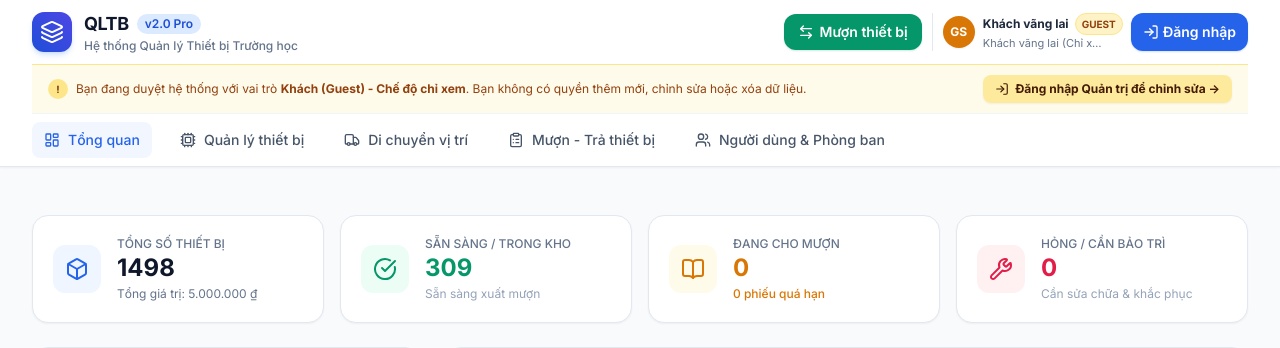
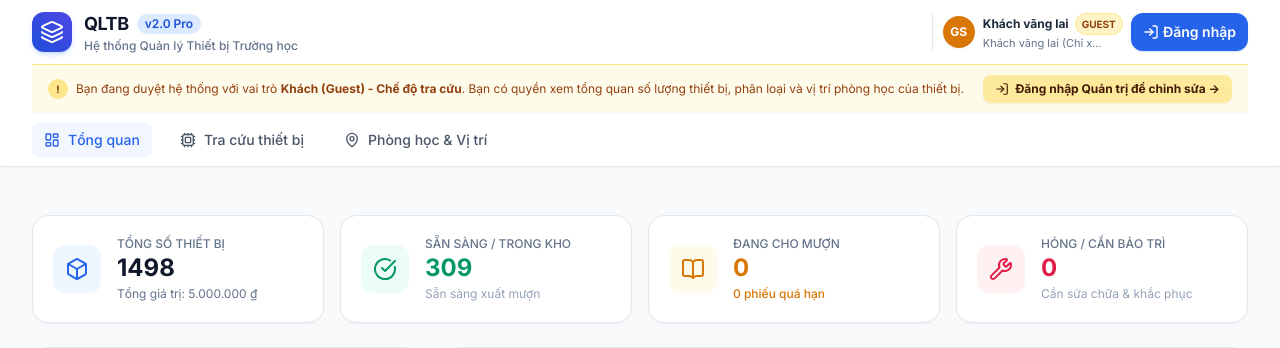
Before and after one commit to bluewhale522/QLTB, a Flask app: page / in a window 1280 px wide. Shown: the top 348 px of the page. Run offline with Flask 3, Linux system fonts and the light colour scheme; data comes from the database, SQL or seed files in the repository; some libraries are stand-ins or nearby versions.

Commit message:
fix(auth): bao mat sdt can bo va gioi han quyen xem cho vai tro guest

```diff
--- a/app.py
+++ b/app.py
@@ -918,6 +918,7 @@ def move_device():
     })
 
 @app.route('/api/movements', methods=['GET'])
+@admin_required
 def get_movements():
     search = request.args.get('search', '').strip()
     conn = get_db()
@@ -1068,6 +1069,7 @@ def import_csv():
 
 # --- API MƯỢN - TRẢ THIẾT BỊ (BORROW & RETURN) ---
 @app.route('/api/borrow', methods=['GET'])
+@admin_required
 def list_borrow_requests():
     status = safe_clean(request.args.get('status'))
     search = safe_clean(request.args.get('search'))
@@ -1101,6 +1103,7 @@ def list_borrow_requests():
     return jsonify(result)
 
 @app.route('/api/borrow', methods=['POST'])
+@admin_required
 def create_borrow_request():
     data = request.json or {}
     user_code = safe_upper(data.get('user_code'))
@@ -1299,17 +1302,36 @@ def return_borrow(borrow_id):
 # --- API USERS & LOCATIONS & CATEGORIES ---
 @app.route('/api/users', methods=['GET'])
 def list_users():
-    conn = get_db()
-    cursor = conn.cursor()
-    cursor.execute("""
-        SELECT u.*, a.id as account_id, a.username as account_username, a.role as account_role
-        FROM users u
-        LEFT JOIN accounts a ON (u.account_id IS NOT NULL AND u.account_id = a.id)
-                             OR LOWER(u.code) = LOWER(a.username)
-                             OR (u.email IS NOT NULL AND u.email != '' AND LOWER(u.email) = LOWER(a.email))
-        ORDER BY u.department ASC, u.fullname ASC
-    """)
-    users = [dict_from_row(r) for r in cursor.fetchall()]
+    acc = get_current_account()
+    is_staff = acc.get('role') in ('admin', 'manager')
+    conn = get_db()
+    cursor = conn.cursor()
+    if is_staff:
+        cursor.execute("""
+            SELECT u.*, a.id as account_id, a.username as account_username, a.role as account_role
+            FROM users u
+            LEFT JOIN accounts a ON (u.account_id IS NOT NULL AND u.account_id = a.id)
+                                 OR LOWER(u.code) = LOWER(a.username)
+                                 OR (u.email IS NOT NULL AND u.email != '' AND LOWER(u.email) = LOWER(a.email))
+            ORDER BY u.department ASC, u.fullname ASC
+        """)
+        users = [dict_from_row(r) for r in cursor.fetchall()]
+    else:
+        # Bảo mật: Khách (Guest) tuyệt đối KHÔNG ĐƯỢC PHÉP xem số điện thoại và thông tin tài khoản cán bộ
+        cursor.execute("""
+            SELECT id, code, fullname, department, role, created_at
+            FROM users
+            ORDER BY department ASC, fullname ASC
+        """)
+        users = []
+        for r in cursor.fetchall():
+            row = dict_from_row(r)
+            row['phone'] = ''
+            row['email'] = ''
+            row['account_id'] = None
+            row['account_username'] = None
+            row['account_role'] = None
+            users.append(row)
     conn.close()
     return jsonify(users)
 
@@ -1511,10 +1533,17 @@ def list_locations():
     floor = safe_clean(request.args.get('floor'))
     conn = get_db()
     cursor = conn.cursor()
+    query = """
+        SELECT l.*, COUNT(d.id) as device_count
+        FROM locations l
+        LEFT JOIN devices d ON d.current_location = l.name
+    """
+    params = []
     if floor and floor != 'all':
-        cursor.execute("SELECT * FROM locations WHERE floor = ? ORDER BY code ASC", (floor,))
-    else:
-        cursor.execute("SELECT * FROM locations ORDER BY floor ASC, code ASC")
+        query += " WHERE l.floor = ?"
+        params.append(floor)
+    query += " GROUP BY l.id ORDER BY l.floor ASC, l.code ASC"
+    cursor.execute(query, params)
     locations = [dict_from_row(r) for r in cursor.fetchall()]
     conn.close()
     return jsonify(locations)
--- a/templates/index.html
+++ b/templates/index.html
@@ -57,7 +57,7 @@
 
                 <!-- Quick Actions & User Switcher (Luôn hiển thị đầy đủ, không tràn màn hình mobile) -->
                 <div class="flex items-center space-x-1.5 sm:space-x-2.5 shrink-0">
-                    <button onclick="openBorrowModal()" title="Mượn thiết bị" class="inline-flex items-center px-2.5 sm:px-3.5 py-1.5 sm:py-2 text-xs sm:text-sm font-semibold rounded-xl text-white bg-emerald-600 hover:bg-emerald-700 shadow-sm shadow-emerald-600/20 transition shrink-0 min-h-[36px]">
+                    <button onclick="openBorrowModal()" title="Mượn thiết bị" class="admin-only inline-flex items-center px-2.5 sm:px-3.5 py-1.5 sm:py-2 text-xs sm:text-sm font-semibold rounded-xl text-white bg-emerald-600 hover:bg-emerald-700 shadow-sm shadow-emerald-600/20 transition shrink-0 min-h-[36px]">
                         <i data-lucide="arrow-left-right" class="w-4 h-4 sm:mr-1.5"></i>
                         <span class="hidden sm:inline">Mượn thiết bị</span>
                     </button>
@@ -95,7 +95,7 @@
             <div id="guestRoleBanner" class="hidden bg-amber-50 border-t border-amber-200 py-2.5 px-3 sm:px-4 text-xs text-amber-800 flex flex-col sm:flex-row items-start sm:items-center justify-between gap-2">
                 <div class="flex items-center space-x-2">
                     <span class="inline-flex items-center justify-center w-5 h-5 rounded-full bg-amber-200 text-amber-900 font-bold text-[10px] shrink-0">!</span>
-                    <span>Bạn đang duyệt hệ thống với vai trò <strong>Khách (Guest) - Chế độ chỉ xem</strong>. Bạn không có quyền thêm mới, chỉnh sửa hoặc xóa dữ liệu.</span>
+                    <span>Bạn đang duyệt hệ thống với vai trò <strong>Khách (Guest) - Chế độ tra cứu</strong>. Bạn có quyền xem tổng quan số lượng thiết bị, phân loại và vị trí phòng học của thiết bị.</span>
                 </div>
                 <button onclick="openAuthModal('login')" class="inline-flex items-center px-3 py-1.5 rounded-lg bg-amber-200/80 hover:bg-amber-200 font-bold text-amber-950 transition whitespace-nowrap text-xs shadow-sm">
                     <i data-lucide="log-in" class="w-3.5 h-3.5 mr-1.5"></i> Đăng nhập Quản trị để chỉnh sửa &rarr;
@@ -110,20 +110,20 @@
                 </button>
                 <button onclick="switchTab('devices')" class="tab-btn px-3 py-2 rounded-lg flex items-center space-x-2 text-slate-600 hover:text-slate-900 hover:bg-slate-100 transition whitespace-nowrap" data-tab="devices">
                     <i data-lucide="cpu" class="w-4 h-4"></i>
-                    <span>Quản lý thiết bị</span>
-                </button>
-                <button onclick="switchTab('movements')" class="tab-btn px-3 py-2 rounded-lg flex items-center space-x-2 text-slate-600 hover:text-slate-900 hover:bg-slate-100 transition whitespace-nowrap" data-tab="movements">
+                    <span id="devicesTabLabel">Tra cứu thiết bị</span>
+                </button>
+                <button onclick="switchTab('movements')" class="tab-btn admin-only px-3 py-2 rounded-lg flex items-center space-x-2 text-slate-600 hover:text-slate-900 hover:bg-slate-100 transition whitespace-nowrap" data-tab="movements">
                     <i data-lucide="truck" class="w-4 h-4"></i>
                     <span>Di chuyển vị trí</span>
                 </button>
-                <button onclick="switchTab('borrow')" class="tab-btn px-3 py-2 rounded-lg flex items-center space-x-2 text-slate-600 hover:text-slate-900 hover:bg-slate-100 transition whitespace-nowrap" data-tab="borrow">
+                <button onclick="switchTab('borrow')" class="tab-btn admin-only px-3 py-2 rounded-lg flex items-center space-x-2 text-slate-600 hover:text-slate-900 hover:bg-slate-100 transition whitespace-nowrap" data-tab="borrow">
                     <i data-lucide="clipboard-list" class="w-4 h-4"></i>
                     <span>Mượn - Trả thiết bị</span>
                     <span id="borrowBadge" class="hidden text-xs px-1.5 py-0.5 rounded-full bg-amber-100 text-amber-800 font-bold">0</span>
                 </button>
                 <button onclick="switchTab('users_rooms')" class="tab-btn px-3 py-2 rounded-lg flex items-center space-x-2 text-slate-600 hover:text-slate-900 hover:bg-slate-100 transition whitespace-nowrap" data-tab="users_rooms">
-                    <i data-lucide="users" class="w-4 h-4"></i>
-                    <span>Người dùng & Phòng ban</span>
+                    <i data-lucide="map-pin" class="w-4 h-4" id="usersRoomsTabIcon"></i>
+                    <span id="usersRoomsTabLabel">Phòng học & Vị trí</span>
                 </button>
                 <button onclick="switchTab('reports')" class="tab-btn admin-only px-3 py-2 rounded-lg flex items-center space-x-2 text-slate-600 hover:text-slate-900 hover:bg-slate-100 transition whitespace-nowrap" data-tab="reports">
                     <i data-lucide="bar-chart-3" class="w-4 h-4"></i>
@@ -598,9 +598,9 @@
 
         <!-- ================= TAB 5: NGƯỜI DÙNG & PHÒNG BAN ================= -->
         <section id="tab-users_rooms" class="tab-content hidden space-y-6">
-            <div class="grid grid-cols-1 lg:grid-cols-2 gap-6">
-                <!-- Danh sách giáo viên / người dùng -->
-                <div class="bg-white p-5 rounded-2xl border border-slate-200 shadow-sm space-y-3.5">
+            <div id="usersRoomsGrid" class="grid grid-cols-1 lg:grid-cols-2 gap-6">
+                <!-- Danh sách giáo viên / người dùng (Bảo mật: Chỉ hiển thị cho Quản lý & Admin, ẩn với Guest) -->
+                <div id="usersManagementCard" class="admin-only bg-white p-5 rounded-2xl border border-slate-200 shadow-sm space-y-3.5">
                     <div class="flex items-center justify-between pb-3 border-b border-slate-100">
                         <div>
                             <h3 class="font-bold text-slate-900 text-base flex items-center">
@@ -654,13 +654,13 @@
                 </div>
 
                 <!-- Danh sách phòng ban / vị trí sử dụng -->
-                <div class="bg-white p-5 rounded-2xl border border-slate-200 shadow-sm space-y-3.5">
+                <div id="locationsManagementCard" class="bg-white p-5 rounded-2xl border border-slate-200 shadow-sm space-y-3.5 col-span-1 lg:col-span-2">
                     <div class="flex items-center justify-between pb-3 border-b border-slate-100">
                         <div>
                             <h3 class="font-bold text-slate-900 text-base flex items-center">
                                 <i data-lucide="map-pin" class="w-5 h-5 mr-2 text-emerald-600"></i> Phòng học, Phòng chức năng & Kho
                             </h3>
-                            <p class="text-xs text-slate-500 mt-0.5">Vị trí lắp đặt thiết bị. <span class="text-blue-600 font-semibold" id="roomEditHint">(Admin sửa trực tiếp Loại phòng)</span></p>
+                            <p class="text-xs text-slate-500 mt-0.5">Vị trí lắp đặt thiết bị. <span class="text-blue-600 font-semibold" id="roomEditHint">(Tra cứu thiết bị đang đặt tại các phòng)</span></p>
                         </div>
                         <button onclick="openAddLocationModal()" class="admin-action px-3 py-1.5 text-xs font-semibold rounded-xl text-white bg-emerald-600 hover:bg-emerald-700 transition flex items-center shrink-0">
                             <i data-lucide="plus" class="w-3.5 h-3.5 mr-1"></i> Thêm phòng
@@ -693,7 +693,7 @@
                         </div>
                         <div class="flex justify-between items-center text-[11px] text-slate-500 px-1">
                             <span id="locationCountBadge" class="font-medium text-emerald-700">Đang tải...</span>
-                            <span class="italic text-slate-400">Click vào dropdown loại phòng để đổi</span>
+                            <span class="italic text-slate-400">Xem vị trí và số lượng thiết bị theo từng phòng</span>
                         </div>
                     </div>
 
@@ -704,9 +704,9 @@
                                     <th class="px-3 py-2.5 whitespace-nowrap w-20">Tầng</th>
                                     <th class="px-3 py-2.5 whitespace-nowrap w-24">Mã phòng</th>
                                     <th class="px-3 py-2.5 whitespace-nowrap min-w-[140px]">Tên vị trí / phòng</th>
-                                    <th class="px-3 py-2.5 whitespace-nowrap min-w-[180px]">Loại (Sửa trực tiếp)</th>
-                                    <th class="px-3 py-2.5 whitespace-nowrap min-w-[120px]">Phụ trách</th>
-                                    <th class="px-3 py-2.5 text-center whitespace-nowrap min-w-[80px]">Thao tác</th>
+                                    <th class="px-3 py-2.5 whitespace-nowrap min-w-[150px]">Loại phòng</th>
+                                    <th class="px-3 py-2.5 text-center whitespace-nowrap min-w-[95px]">Thiết bị</th>
+                                    <th class="px-3 py-2.5 text-center whitespace-nowrap min-w-[110px]">Thao tác</th>
                                 </tr>
                             </thead>
                             <tbody id="locationsTableBody" class="divide-y divide-slate-100">
```
Also changed, not shown: static/js/app.js.
